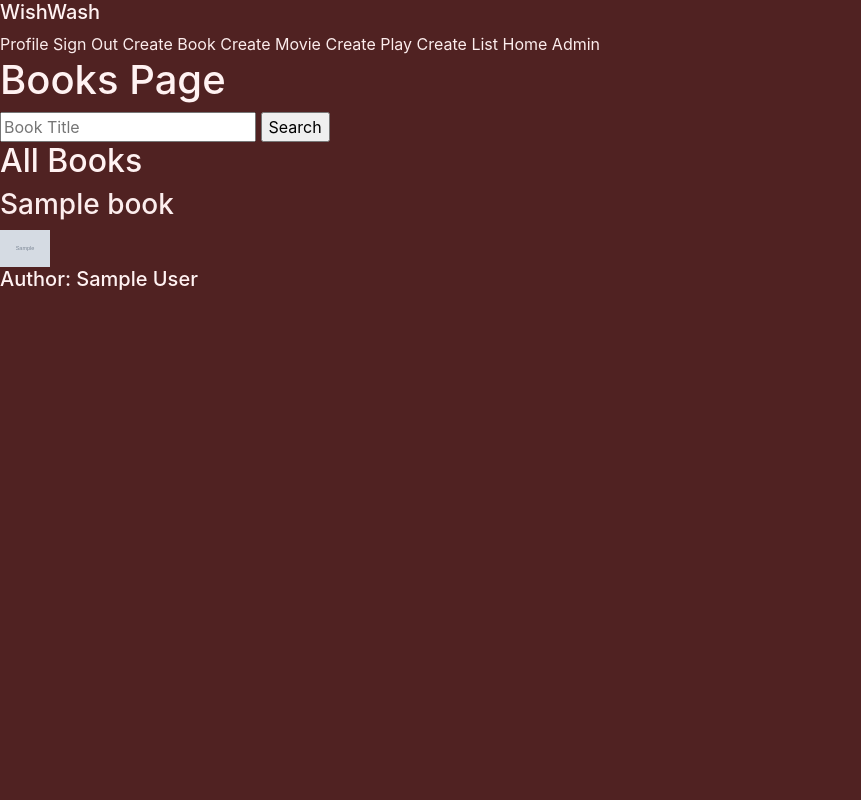
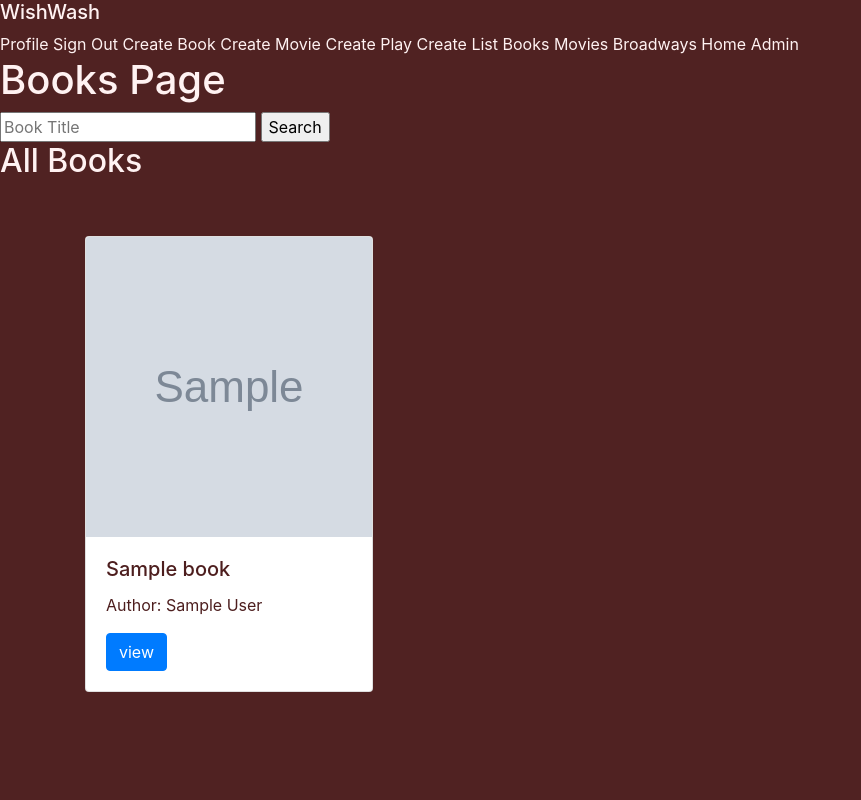
Before and after one commit to nununuam/WishWash, a Django app: page /books/ in a window 1280 px wide. Shown: the whole page, without its empty margins (0-861 px from the left). Run offline with Django 4.2, Linux system fonts and the light colour scheme; a user stored in the database is signed in; tables that the repository leaves empty hold one stand-in row (values such as "Sample post"); grey boxes marked "Sample" are stand-in pictures.

Commit message:
the card bootstrap is working on book page

```diff
--- a/main_app/static/styles/styles.css
+++ b/main_app/static/styles/styles.css
@@ -23,9 +23,7 @@ button {
     background-color: #FCEDED;
 }
 
-}
-
- .nav_bar a{
+.nav_bar a{
     color: rgb(255, 242, 242);
     text-decoration: none;
  }
@@ -37,3 +35,10 @@ button {
 .home img{
     padding: 5px;
 }
+
+.namecards {
+    color:rgb(77, 30, 30);
+}
+.col-md-4 {
+    margin-bottom: 5%;
+}
--- a/main_app/templates/base.html
+++ b/main_app/templates/base.html
@@ -25,6 +25,9 @@
           <a href= "{% url 'addmovie' %}">Create Movie</a>
           <a href= "{% url 'addplay' %}">Create Play</a>
           <a href= "{% url 'createList' %}">Create List</a>
+          <a href = '/books/'>Books</a>
+          <a href = '/movies/'>Movies</a>
+          <a href = '/broadways/'>Broadways</a>
         {%else %}
           <a href="{% url 'login' %}">Login</a>
           <a href = '/books/'>Books</a>
--- a/main_app/templates/books.html
+++ b/main_app/templates/books.html
@@ -22,16 +22,32 @@
         </div> -->
 <form>
     <div>
-                <input type ='text' name='name' placeholder='Book Title'/>
-                <input type = 'submit' value='Search'/>
+        <input type='text' name='name' placeholder='Book Title' />
+        <input type='submit' value='Search' />
     </div>
 </form>
 <h2>{{header}}</h2>
+
+<div class="namecards">
+    <div class="py-5">
+        <div class="container">
+            <div class="row hidden-md-up">
                 {% for book in books %}
-            <a href="{% url 'detailBook' book.pk %}">
-                <h3>{{book.title}}</h3>
-            </a>
-            <img  style = "max-width:50px" src = "{{book.img}}"/>
-            <h5>Author: {{book.author}}</h5>
+                <div class="col-md-4">
+                    <div class="card" style="width: 18rem;">
+                        <img class="card-img-top" src="{{book.img}}" alt="Card image cap" height="300">
+                        <div class="card-body">
+                            <h5 class="card-title">{{book.title}}</h5>
+                            <p class="card-text">Author: {{book.author}}</p>
+                            <a href="{% url 'detailBook' book.pk %}" class="btn btn-primary">view</a>
+                        </div>
+                    </div>
+                </div>
                 {% endfor %}
+            </div>
+        </div>
+    </div>
+</div>
+
+
 {% endblock %}
```
Lines whose indentation alone changed are shown as unchanged.
